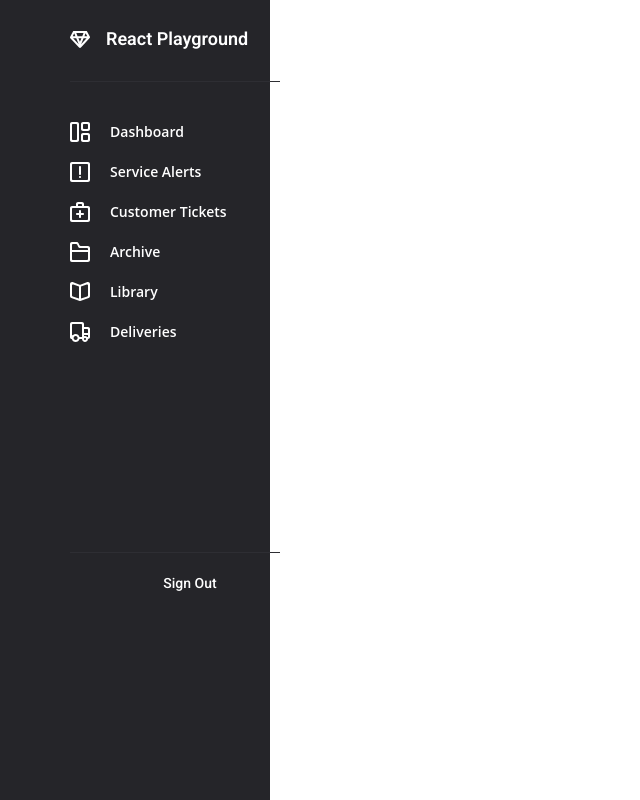
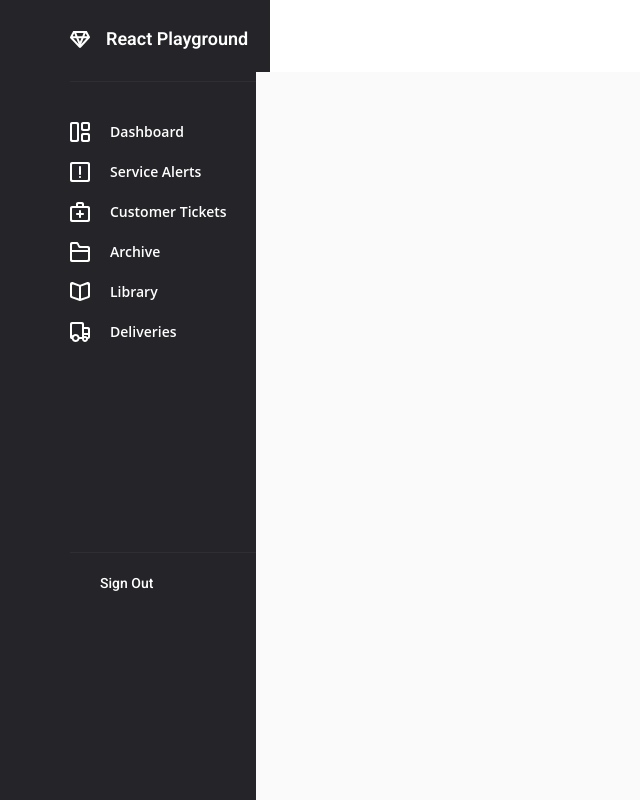
Before and after one commit to wbmetzel/React-Playground, a React (Create React App) app: page / in a window 1280 px wide. Shown: the whole page, without its empty margins (0-640 px from the left). Built offline with nearby package versions, Linux system fonts and the light colour scheme.

Commit message:
Update styles, remove boilerplate react css. Add div for suggested future structure.

```diff
--- a/src/App.css
+++ b/src/App.css
@@ -1,40 +1,27 @@
 @import url('https://fonts.googleapis.com/css2?family=Roboto:wght@100;300;400;500;600;700&display=swap');
 
-.App {
-  text-align: center;
+.grid-container {
+  display: grid;
+  grid-template-columns: 20% 1fr;
+  grid-template-rows: 72px 1fr;
+  grid-template-areas:
+    "sidebar head head head"
+    "sidebar main main main"
+    "sidebar main main main"
+    "sidebar main main main";
+  height: 100vh;
 }
 
-.App-logo {
-  height: 40vmin;
-  pointer-events: none;
+.grid-sidebar {
+  grid-area: sidebar;
 }
 
-@media (prefers-reduced-motion: no-preference) {
-  .App-logo {
-    animation: App-logo-spin infinite 20s linear;
-  }
+.header {
+  grid-area: head;
+  box-shadow: 0 1px 0 0 #eaedf3;
 }
 
-.App-header {
-  background-color: #282c34;
-  min-height: 100vh;
-  display: flex;
-  flex-direction: column;
-  align-items: center;
-  justify-content: center;
-  font-size: calc(10px + 2vmin);
-  color: white;
+.content {
+  background-color: #fafafa;
+  grid-area: main;
 }
-
-.App-link {
-  color: #61dafb;
-}
-
-@keyframes App-logo-spin {
-  from {
-    transform: rotate(0deg);
-  }
-  to {
-    transform: rotate(360deg);
-  }
-}
--- a/src/App.js
+++ b/src/App.js
@@ -6,7 +6,11 @@ import './App.css';
 function App() {
   return (
     <div className="App">
-      <Sidebar />
+      <div class="grid-container">
+        <Sidebar class="grid-sidebar" />
+        <div class="header"></div>
+        <div class="content"></div>
+      </div>
     </div>
   );
 }
```
